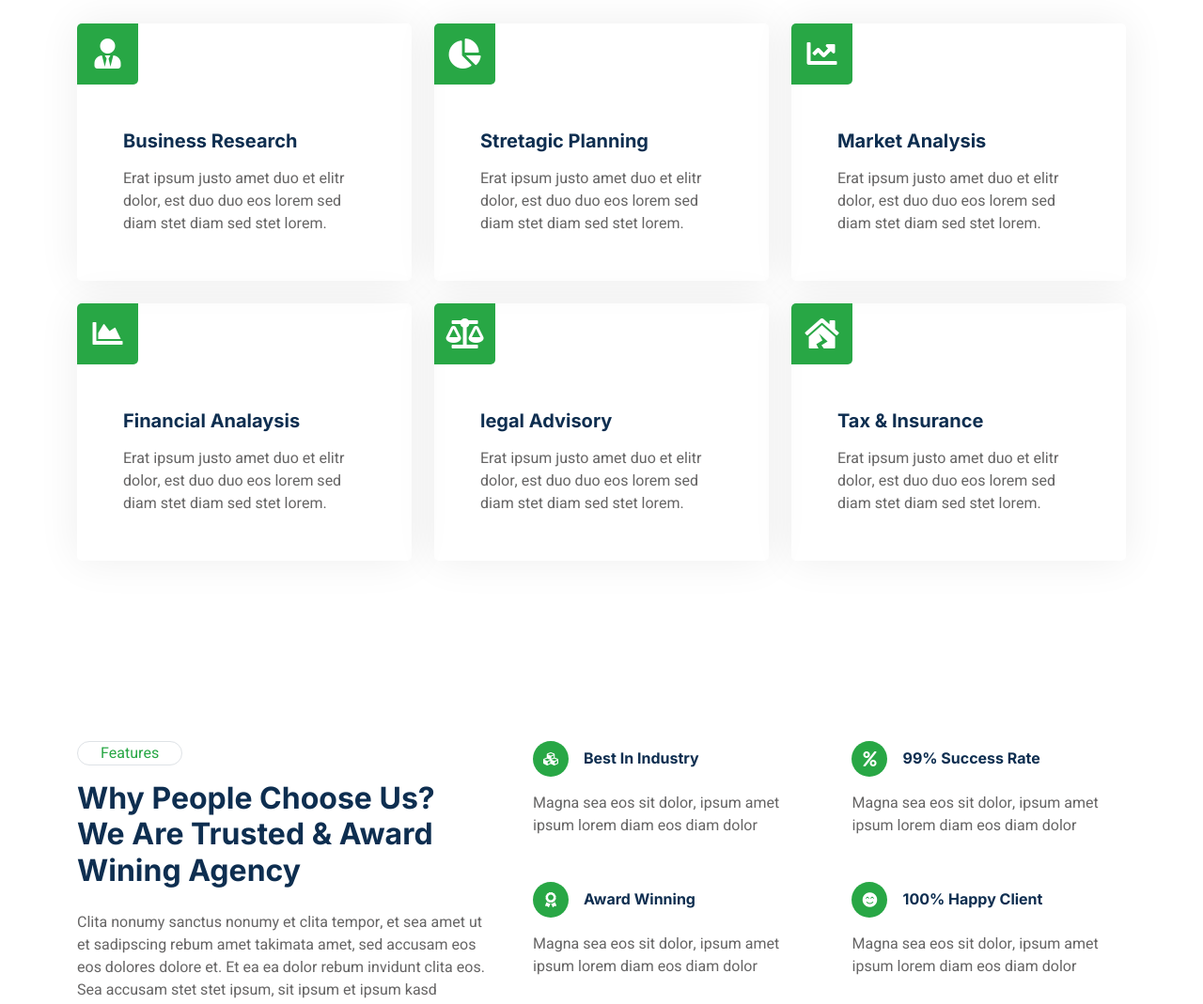
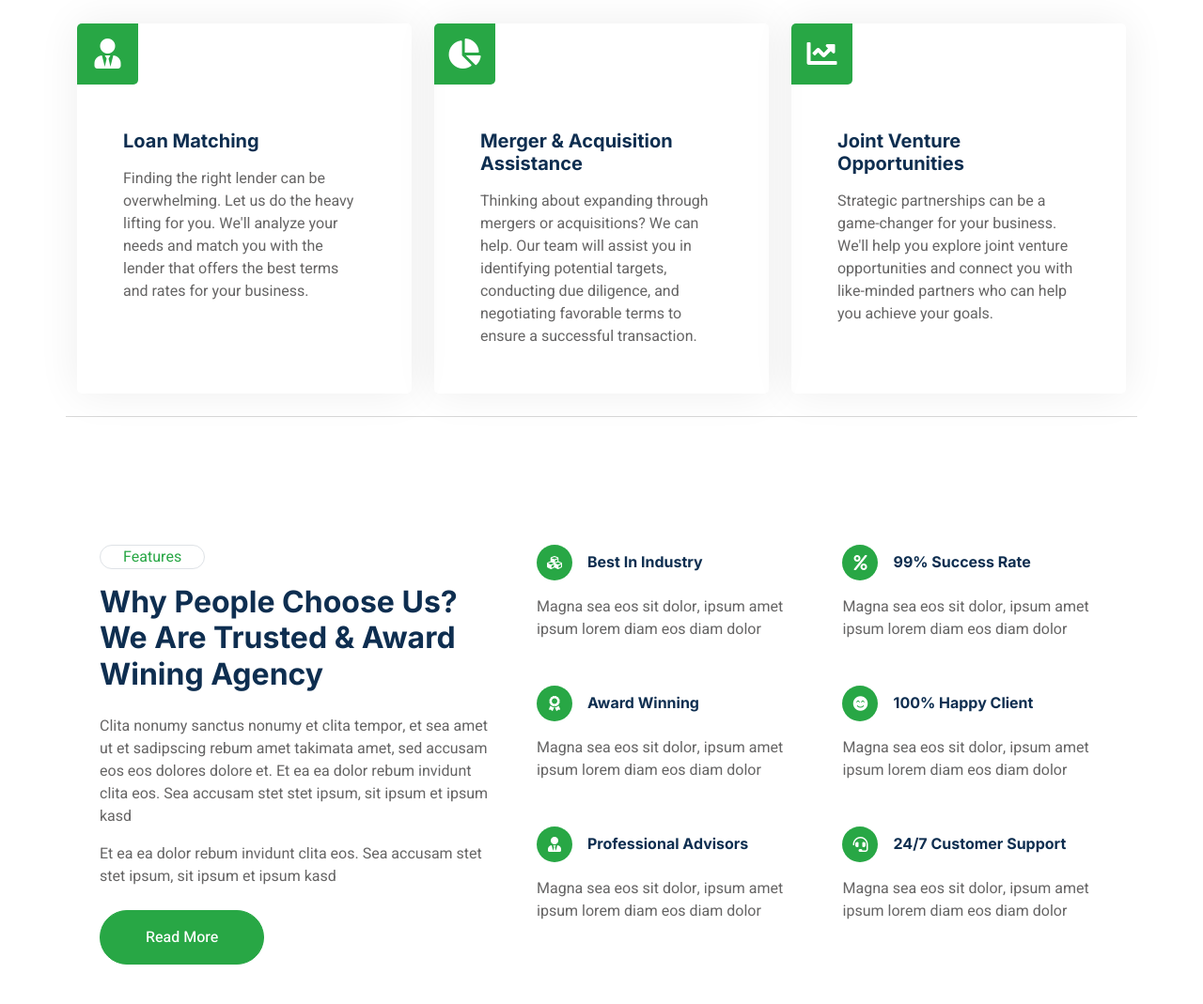
Before and after one commit to ryanfavour4/paragona-pinnacle-prod, a plain HTML site: page index.html in a window 1280 px wide. Shown: the part 2160-3229 px from the top of the page at 94% size. Drawn offline with nearby package versions, Linux system fonts and the light colour scheme.

Commit message:
finishsed about us section on landing page

```diff
--- a/index.html
+++ b/index.html
@@ -255,7 +255,7 @@
                         <div class="col-12 col-md-6">
                             <h3 class="text-white">Ready to get started</h3>
                             <small class="text-white"
-                                >Diam elitr est dolore at sanctus nonumy.</small
+                                >submit your email address to get started</small
                             >
                             <div class="position-relative w-100 mt-3">
                                 <input
@@ -320,12 +320,14 @@
                                     </a>
                                 </div>
                                 <div class="p-5">
-                                    <h5 class="mb-3">Business Research</h5>
-                                    <span
-                                        >Erat ipsum justo amet duo et elitr
-                                        dolor, est duo duo eos lorem sed diam
-                                        stet diam sed stet lorem.</span
-                                    >
+                                    <h5 class="mb-3">Loan Matching</h5>
+                                    <span>
+                                        Finding the right lender can be overwhelming.
+                                        Let us do the heavy lifting for you.
+                                         We'll analyze your needs and match you with the lender that offers the best terms
+                                          and rates for your business.
+
+                                    </span>
                                 </div>
                             </div>
                         </div>
@@ -343,11 +345,12 @@
                                     </a>
                                 </div>
                                 <div class="p-5">
-                                    <h5 class="mb-3">Stretagic Planning</h5>
+                                    <h5 class="mb-3">Merger & Acquisition Assistance</h5>
                                     <span
-                                        >Erat ipsum justo amet duo et elitr
-                                        dolor, est duo duo eos lorem sed diam
-                                        stet diam sed stet lorem.</span
+                                        >Thinking about expanding through mergers or acquisitions?
+                                         We can help. Our team will assist you in identifying potential targets,
+                                          conducting due diligence,
+                                           and negotiating favorable terms to ensure a successful transaction.</span
                                     >
                                 </div>
                             </div>
@@ -366,16 +369,19 @@
                                     </a>
                                 </div>
                                 <div class="p-5">
-                                    <h5 class="mb-3">Market Analysis</h5>
+                                    <h5 class="mb-3">Joint Venture Opportunities</h5>
                                     <span
-                                        >Erat ipsum justo amet duo et elitr
-                                        dolor, est duo duo eos lorem sed diam
-                                        stet diam sed stet lorem.</span
+                                        >Strategic partnerships can be a game-changer for your business.
+                                         We'll help you explore joint venture opportunities and connect you
+                                          with like-minded partners who can help you achieve your goals.
+
+                                        </span
                                     >
                                 </div>
                             </div>
                         </div>
-                        <div
+                        <hr>
+                        <!--<div
                             class="col-lg-4 col-md-6 wow fadeInUp"
                             data-wow-delay="0.1s"
                         >
@@ -448,10 +454,11 @@
                         </div>
                     </div>
                 </div>
-            </div>
+            </div>-->
             <!-- Service End -->
 
             <!-- Features Start -->
+
             <div class="container-xxl py-6">
                 <div class="container">
                     <div class="row g-5">
```
